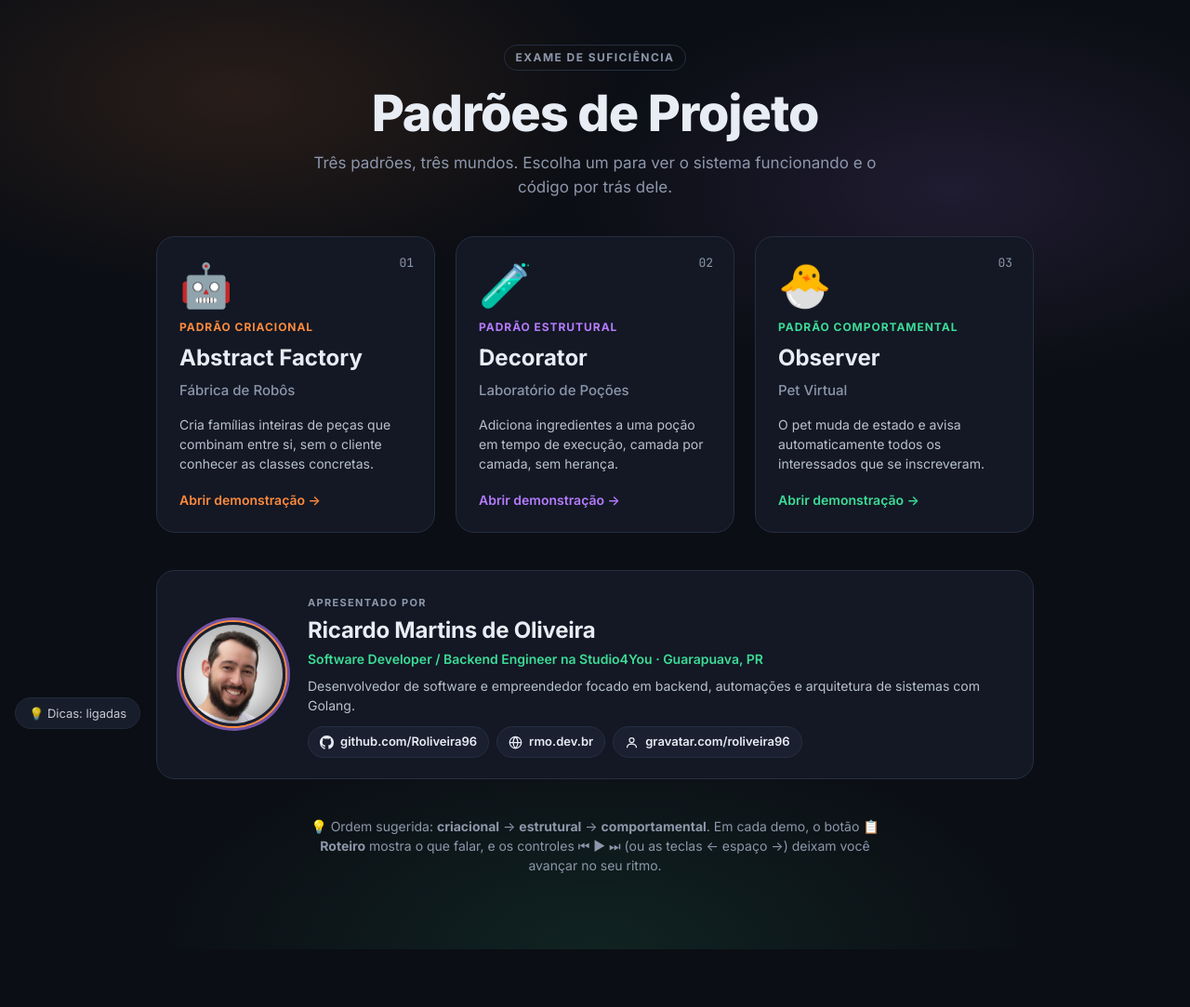
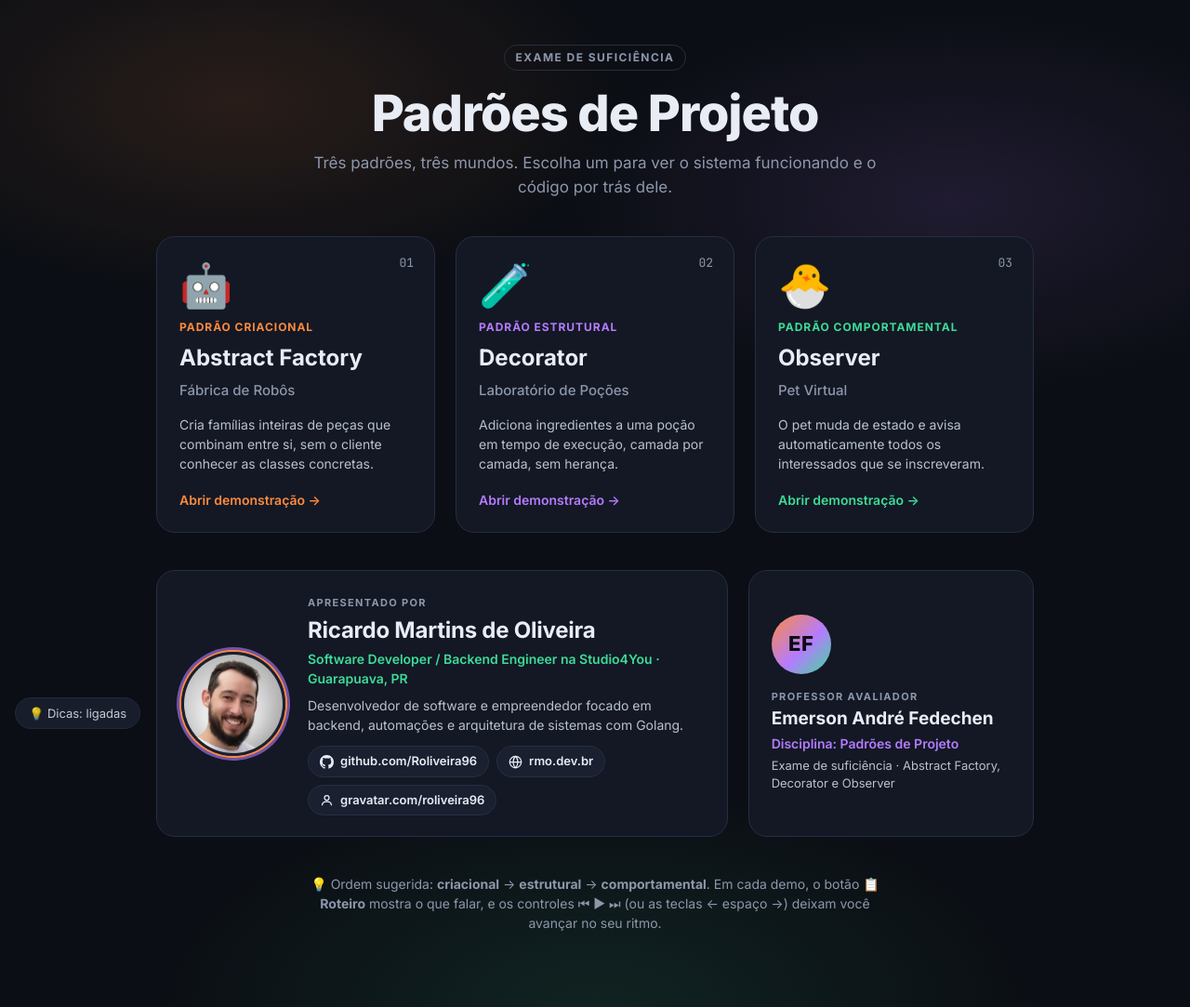
Before and after one commit to Roliveira96/projeto-poo, a website built with Vite: page index.html in a window 1280 px wide. Shown: the whole page at 93% size. Before the commit the page ends 1021 px from the top, so only its background shows below. Built offline with nearby package versions, Linux system fonts and the light colour scheme.

Commit message:
Inclui o professor Emerson André Fedechen na capa e no README

```diff
--- /dev/null
+++ b/src/app/Professor.ts
@@ -0,0 +1,30 @@
+/** Professor responsável pela avaliação, exibido na capa. */
+export class Professor {
+  private readonly nome: string;
+  private readonly disciplina: string;
+  private readonly avaliacao: string;
+
+  constructor(nome: string, disciplina: string, avaliacao: string) {
+    this.nome = nome;
+    this.disciplina = disciplina;
+    this.avaliacao = avaliacao;
+  }
+
+  /** Iniciais do primeiro e do último nome, ex.: "Emerson André Fedechen" → "EF". */
+  public getIniciais(): string {
+    const partes: string[] = this.nome.split(' ');
+    return partes[0].charAt(0) + partes[partes.length - 1].charAt(0);
+  }
+
+  public gerarHtml(): string {
+    return '<section class="professor">' +
+      '<div class="professor-monograma" aria-hidden="true">' + this.getIniciais() + '</div>' +
+      '<div>' +
+      '  <span class="autor-rotulo">Professor avaliador</span>' +
+      '  <h2>' + this.nome + '</h2>' +
+      '  <p class="professor-disciplina">' + this.disciplina + '</p>' +
+      '  <p class="professor-avaliacao">' + this.avaliacao + '</p>' +
+      '</div>' +
+      '</section>';
+  }
+}
--- a/src/app/TelaMenu.ts
+++ b/src/app/TelaMenu.ts
@@ -1,6 +1,7 @@
 import type { Tela } from './Tela';
 import type { InfoDemo } from './InfoDemo';
 import { Autor } from './Autor';
+import { Professor } from './Professor';
 
 const ICONE_GITHUB: string =
   '<svg viewBox="0 0 16 16" aria-hidden="true"><path fill="currentColor" d="M8 0C3.58 0 0 3.58 0 8c0 3.54 2.29 6.53 5.47 7.59.4.07.55-.17.55-.38 0-.19-.01-.82-.01-1.49-2.01.37-2.53-.49-2.69-.94-.09-.23-.48-.94-.82-1.13-.28-.15-.68-.52-.01-.53.63-.01 1.08.58 1.23.82.72 1.21 1.87.87 2.33.66.07-.52.28-.87.51-1.07-1.78-.2-3.64-.89-3.64-3.95 0-.87.31-1.59.82-2.15-.08-.2-.36-1.02.08-2.12 0 0 .67-.21 2.2.82.64-.18 1.32-.27 2-.27.68 0 1.36.09 2 .27 1.53-1.04 2.2-.82 2.2-.82.44 1.1.16 1.92.08 2.12.51.56.82 1.27.82 2.15 0 3.07-1.87 3.75-3.65 3.95.29.25.54.73.54 1.48 0 1.07-.01 1.93-.01 2.2 0 .21.15.46.55.38A8.013 8.013 0 0016 8c0-4.42-3.58-8-8-8z"/></svg>';
@@ -12,6 +13,11 @@ const ICONE_GRAVATAR: string =
 /** Tela inicial: os três padrões no centro da tela. */
 export class TelaMenu implements Tela {
   private readonly demos: InfoDemo[];
+  private readonly professor: Professor = new Professor(
+    'Emerson André Fedechen',
+    'Disciplina: Padrões de Projeto',
+    'Exame de suficiência · Abstract Factory, Decorator e Observer',
+  );
   private readonly autor: Autor = new Autor(
     'Ricardo Martins de Oliveira',
     'Software Developer / Backend Engineer na Studio4You',
@@ -53,7 +59,7 @@ export class TelaMenu implements Tela {
       '    <p>Três padrões, três mundos. Escolha um para ver o sistema funcionando e o código por trás dele.</p>' +
       '  </header>' +
       '  <nav class="menu-cards">' + cards + '</nav>' +
-      this.autor.gerarHtml() +
+      '  <div class="pessoas">' + this.autor.gerarHtml() + this.professor.gerarHtml() + '</div>' +
       '  <p class="menu-dica so-com-dicas">💡 Ordem sugerida: <b>criacional</b> → <b>estrutural</b> → <b>comportamental</b>. ' +
       'Em cada demo, o botão <b>📋 Roteiro</b> mostra o que falar, e os controles ⏮ ▶ ⏭ (ou as teclas ← espaço →) ' +
       'deixam você avançar no seu ritmo.</p>' +
--- a/src/estilos/menu.css
+++ b/src/estilos/menu.css
@@ -103,11 +103,18 @@
 }
 
 /* ===== Cartão do autor ===== */
+/* ===== Aluno + professor ===== */
+.pessoas {
+  display: grid;
+  grid-template-columns: minmax(0, 2fr) minmax(0, 1fr);
+  gap: 22px;
+  width: min(944px, 100%);
+}
+
 .autor {
   display: flex;
   align-items: center;
   gap: 24px;
-  width: min(944px, 100%);
   padding: 22px 26px;
   border-radius: 20px;
   background: var(--superficie);
@@ -155,6 +162,38 @@
 .autor-link svg { width: 15px; height: 15px; }
 .autor-link:hover { border-color: var(--cor-af); transform: translateY(-1px); }
 
+.professor {
+  display: flex;
+  flex-direction: column;
+  justify-content: center;
+  gap: 12px;
+  padding: 22px 24px;
+  border-radius: 20px;
+  background: var(--superficie);
+  border: 1px solid var(--borda);
+}
+
+.professor h2 { margin: 2px 0 4px; font-size: 19px; line-height: 1.25; }
+.professor-disciplina { margin: 0; color: var(--cor-dc); font-weight: 600; font-size: 14px; }
+.professor-avaliacao { margin: 4px 0 0; color: #b9c1cf; font-size: 13px; }
+
+.professor-monograma {
+  width: 64px;
+  height: 64px;
+  display: grid;
+  place-items: center;
+  border-radius: 50%;
+  font-weight: 800;
+  font-size: 22px;
+  letter-spacing: 0.02em;
+  color: #0b0e14;
+  background: linear-gradient(135deg, var(--cor-af), var(--cor-dc) 55%, var(--cor-ob));
+}
+
+@media (max-width: 960px) {
+  .pessoas { grid-template-columns: 1fr; }
+}
+
 @media (max-width: 640px) {
   .autor { flex-direction: column; text-align: center; }
   .autor-links { justify-content: center; }
```
Also changed, not shown: README.md.
